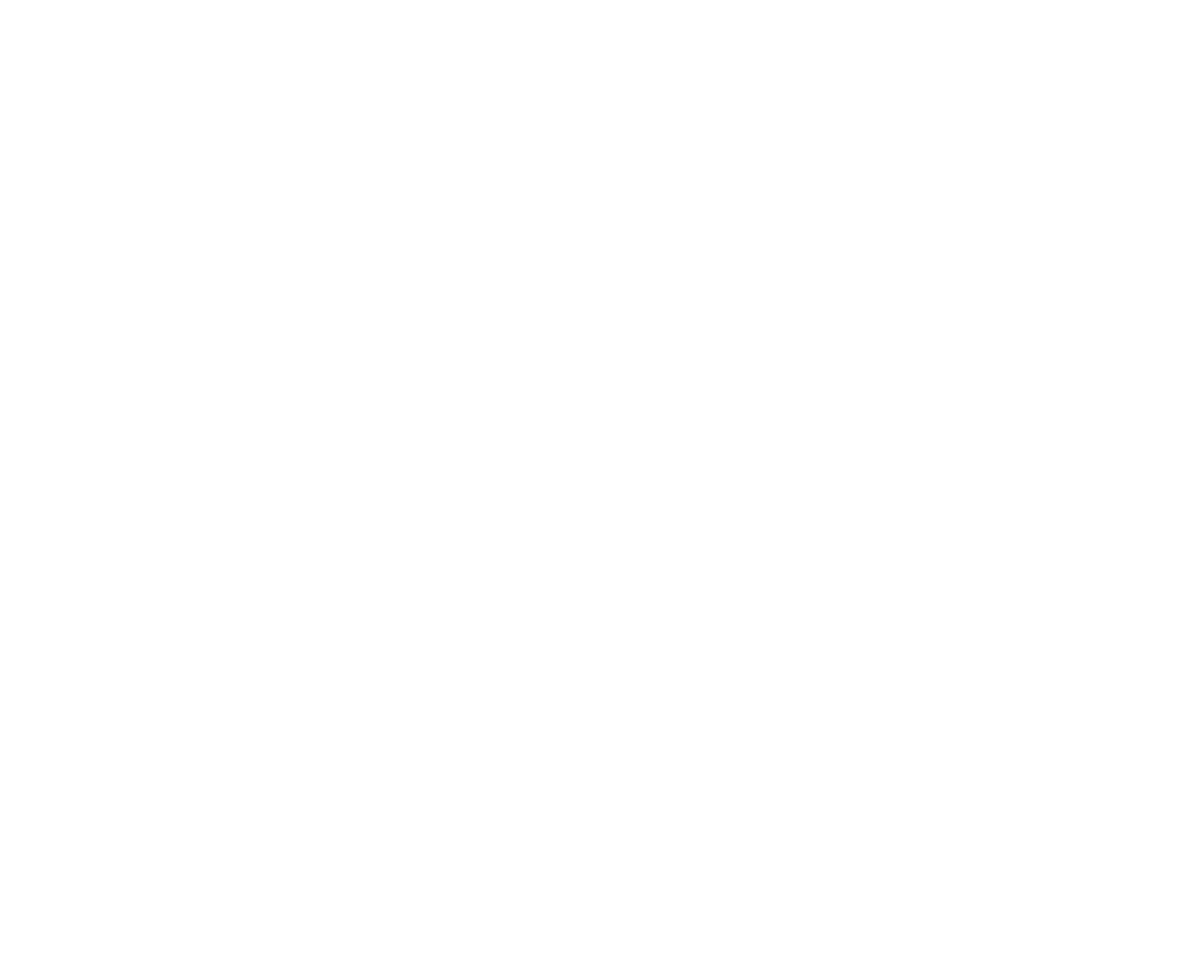
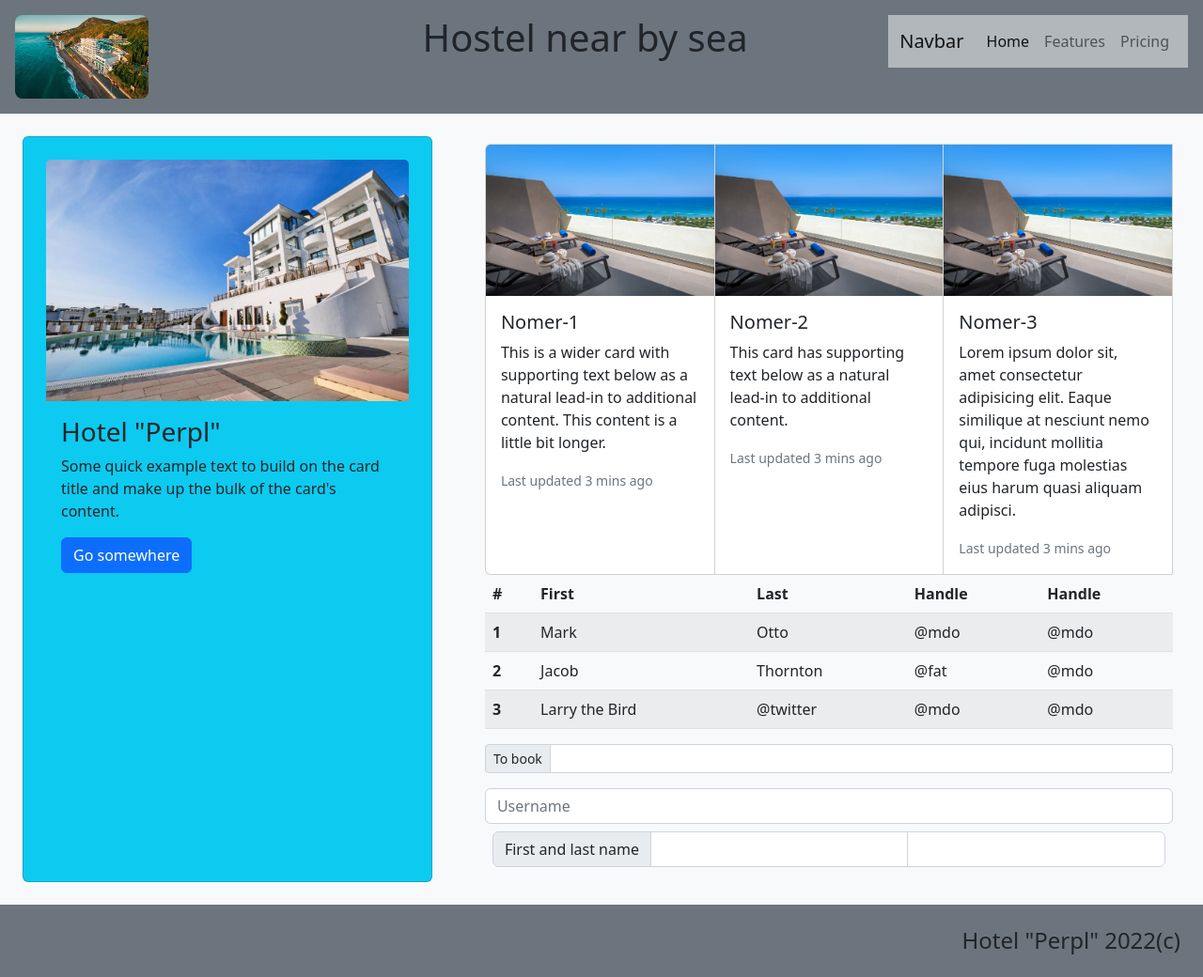
Before and after one commit to LeraMusienko78/HW-13-HB, a plain HTML site: page index.html in a window 1280 px wide. Shown: the whole page at 94% size. Before the commit the page ends 800 px from the top, so only its background shows below. Drawn offline with nearby package versions, Linux system fonts and the light colour scheme.

Commit message:
Added stuct bootstrap

```diff
--- a/index.html
+++ b/index.html
@@ -11,10 +11,157 @@
 
     </head>
     <body>
-        <header class="header">
+
+      <div id="container-fluid h-25">
+
+        <header class="d-flex justify-content-between container-fluid p-3    bg-secondary ">
+
+          <div class="">
+             <img src="./public/images/logo-hostel.jpeg" alt="sorry" class="logo w-50 rounded-3">
+          </div>
+
+          <div class="title__header">
+            <h1 class="title">Hostel near by sea</h1>
+          </div>
 
 
 
-        </header>
+
+          <nav class="navbar navbar-expand-lg bg-light h-25 bg-opacity-50">
+
+            <div class="container-fluid">
+              <a class="navbar-brand" href="#">Navbar</a>
+
+              <button class="navbar-toggler" type="button"     data-bs-toggle="collapse" data-bs-target="#navbarNav" aria-controls="navbarNav" aria-expanded="false" aria-label="Toggle navigation">
+
+                <span class="navbar-toggler-icon"></span>
+
+              </button>
+
+              <div class="collapse navbar-collapse" id="navbarNav">
+                <ul class="navbar-nav">
+
+                 <li class="nav-item">
+                  <a class="nav-link active" aria-current="page" href="#">Home</a>
+                 </li>
+
+                 <li class="nav-item">
+                  <a class="nav-link" href="#">Features</a>
+                 </li>
+
+                 <li class="nav-item">
+                   <a class="nav-link" href="#">Pricing</a>
+                 </li>
+
+                </ul>
+              </div>
+
+            </div>
+
+          </nav>
+        </div>
+
+
+      </header>
+
+
+        <main class="d-flex justify-content-between bg-light">
+
+          <div class="card p-4 m-4 d-flex flex-l-column-reverse bg-info"  style="width: 180rem;">
+            <img src="./public/images/hostel.jpeg" class="card-img-top" alt="...">
+            <div class="card-body">
+              <h3 class="card-title">Hotel "Perpl"</h3>
+              <p class="card-text">Some quick example text to build on the card title and make up the bulk of the card's content.</p>
+              <a href="#" class="btn btn-primary">Go somewhere</a>
+            </div>
+          </div>
+
+          <div class="d-flex  card-group p-3 m-3">
+
+            <div class="card">
+              <img src="./public/images/Suite-Sea-View.jpeg" class="card-img-top" alt="...">
+              <div class="card-body d-flex flex-column ">
+                <h5 class="card-title">Nomer-1</h5>
+                <p class="card-text">This is a wider card with supporting text below as a natural lead-in to additional content. This content is a little bit longer.</p>
+                <p class="card-text"><small class="text-muted">Last updated 3 mins ago</small></p>
+              </div>
+            </div>
+
+            <div class="card">
+              <img src="./public/images/Suite-Sea-View.jpeg" class="card-img-top" alt="...">
+              <div class="card-body">
+                <h5 class="card-title">Nomer-2</h5>
+                <p class="card-text">This card has supporting text below as a natural lead-in to additional content.</p>
+                <p class="card-text"><small class="text-muted">Last updated 3 mins ago</small></p>
+              </div>
+            </div>
+
+            <div class="card">
+              <img src="./public/images/Suite-Sea-View.jpeg" class="card-img-top" alt="...">
+              <div class="card-body">
+                <h5 class="card-title">Nomer-3</h5>
+                <p class="card-text">Lorem ipsum dolor sit, amet consectetur adipisicing elit. Eaque similique at nesciunt nemo qui, incidunt mollitia tempore fuga molestias eius harum quasi aliquam adipisci.</p>
+                <p class="card-text"><small class="text-muted">Last updated 3 mins ago</small></p>
+              </div>
+            </div>
+
+            <table class="table table-striped">
+              <thead>
+                <tr>
+                  <th scope="col">#</th>
+                  <th scope="col">First</th>
+                  <th scope="col">Last</th>
+                  <th scope="col">Handle</th>
+                  <th scope="col">Handle</th>
+                </tr>
+              </thead>
+              <tbody>
+                <tr>
+                  <th scope="row">1</th>
+                  <td>Mark</td>
+                  <td>Otto</td>
+                  <td>@mdo</td>
+                  <td>@mdo</td>
+                </tr>
+                <tr>
+                  <th scope="row">2</th>
+                  <td>Jacob</td>
+                  <td>Thornton</td>
+                  <td>@fat</td>
+                  <td>@mdo</td>
+                </tr>
+                <tr>
+                  <th scope="row">3</th>
+                  <td>Larry the Bird</td>
+                  <td>@twitter</td>
+                  <td>@mdo</td>
+                  <td>@mdo</td>
+                </tr>
+              </tbody>
+            </table>
+
+            <div class="input-group input-group-sm mb-3">
+              <span class="input-group-text" id="inputGroup-sizing-sm">To book</span>
+              <input type="text" class="form-control" aria-label="Sizing example input" aria-describedby="inputGroup-sizing-sm">
+            </div>
+
+            <input type="text" class="form-control bg-opacity-10" placeholder="Username" aria-label="Username">
+
+            <div class="input-group m-2 bg-body">
+              <span class="input-group-text">First and last name</span>
+              <input type="text" aria-label="First name" class="form-control">
+              <input type="text" aria-label="Last name" class="form-control">
+            </div>
+          </div>
+        </main>
+
+        <footer class="d-flex justify-content-end bg-secondary ">
+
+          <h4 class=" m-4">Hotel "Perpl" 2022(c)</h4>
+
+        </footer>
+
+      </div>
+
     </body>
 </html>
```
Also changed, not shown: public/icons/chat.png (added), public/icons/outgoing-call.png (added), public/icons/user.png (added), public/images/Suite-Sea-View.jpeg (added), public/images/hostel.jpeg (added), public/images/hostel2.jpeg (added), public/images/logo-hostel.jpeg (added), public/images/номер1.jpeg (added), public/images/номер2.jpeg (added).
